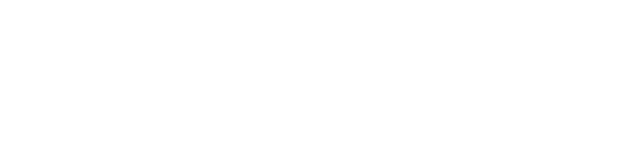
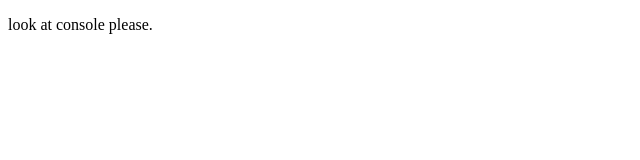
Before and after one commit to chezirish/JetThoughts-test-tasks, a plain HTML site: page index.html in a window 1280 px wide. Shown: the whole page, without its empty margins (0-640 px from the left). Drawn offline with Linux system fonts and the light colour scheme.

Commit message:
Update index.html

```diff
--- a/index.html
+++ b/index.html
@@ -9,6 +9,6 @@
     <script defer src="5th-tasks the second task.js"></script>
 </head>
 <body>
-
+    <p> look at console please.</p>
 </body>
 </html>
```
